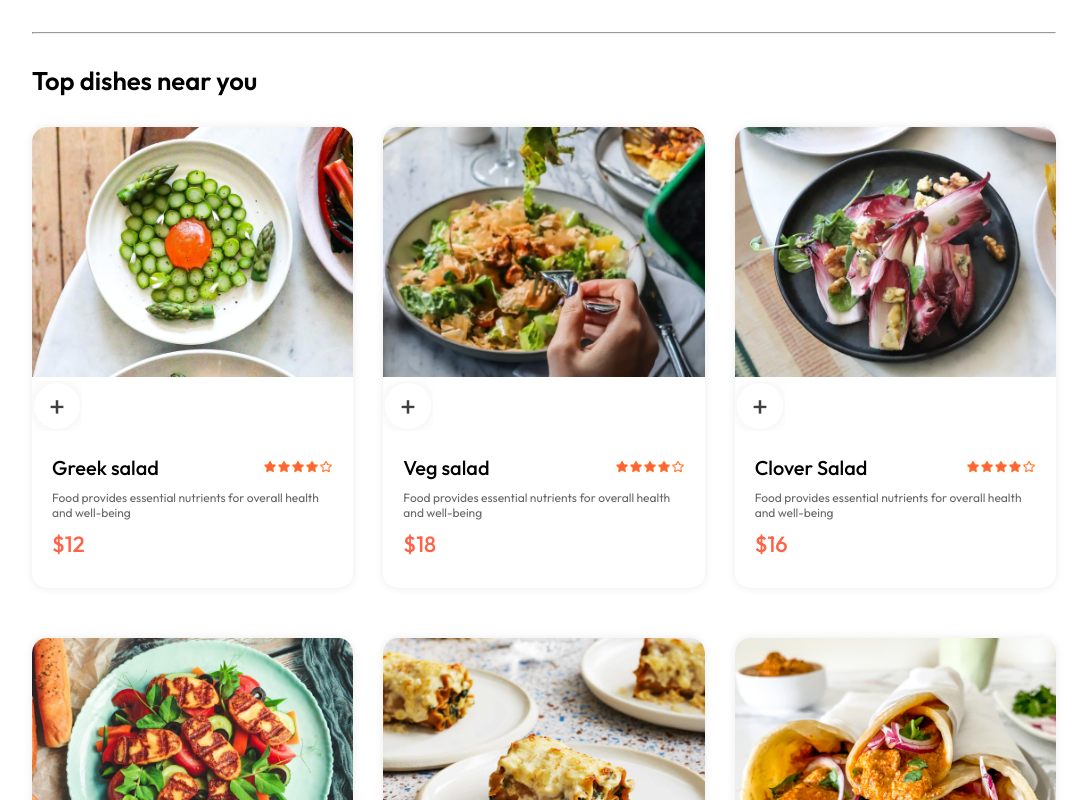
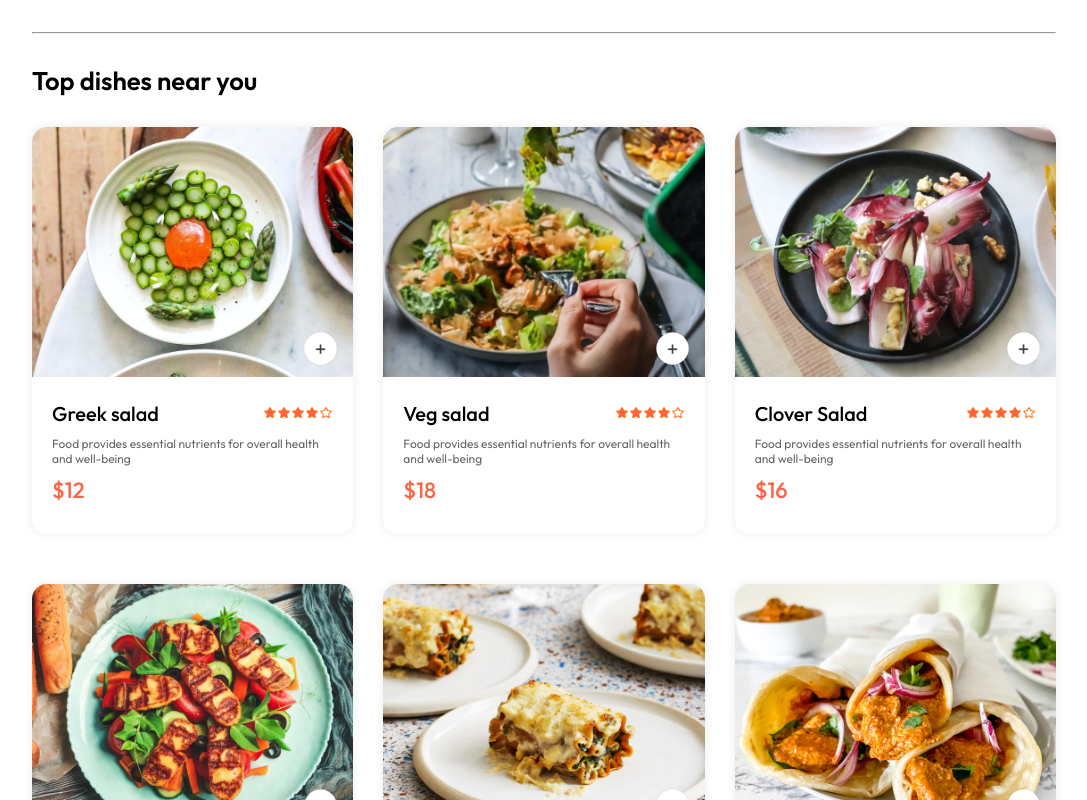
Before and after one commit to n-jabes/best-pilau-frontend, a React (Vite) app: page / in a window 1280 px wide. Shown: the part 880-1680 px from the top of the page, without its empty margins (96-1183 px from the left). Built offline with nearby package versions, Linux system fonts and the light colour scheme.

Commit message:
update: add the add and remove icons to the food item container

```diff
--- a/src/components/FoodItem/FoodItem.css
+++ b/src/components/FoodItem/FoodItem.css
@@ -43,3 +43,31 @@
     font-weight: 500;
     margin: 10px 0px
 }
+
+.food-item-img-container{
+    position: relative;
+}
+
+.food-item-img-container .add{
+    width: 35px;
+    position: absolute;
+    bottom: 15px;
+    right: 15px;
+    cursor: pointer;
+    border-radius: 50%;
+}
+
+.food-item-counter{
+    position: absolute;
+    bottom: 15px;
+    right: 15px;
+    display: flex;
+    align-items: center;
+    gap: 10px;
+    padding: 6px;
+    border-radius: 50px; background: #fff;
+}
+
+.food-item-counter img{
+    width: 30px;
+}
--- a/src/components/FoodItem/FoodItem.jsx
+++ b/src/components/FoodItem/FoodItem.jsx
@@ -1,29 +1,47 @@
-import React, {useState} from 'react'
-import './FoodItem.css'
-import { assets } from '../../assets/assets'
+import React, { useState } from 'react';
+import './FoodItem.css';
+import { assets } from '../../assets/assets';
 
-const FoodItem = ({id,name,price,description, image}) => {
-
-    const [itemCount, setItemCount] = useState(0);
+const FoodItem = ({ id, name, price, description, image }) => {
+  const [itemCount, setItemCount] = useState(0);
 
   return (
-    <div className='food-item'>
-        <div className='food-item-img-container'>
-            <img className='food-item-image' src={image}></img>
-            {!itemCount ? <img className='add' onClick={()=>setItemCount(prev=>prev+1)} src={assets.add_icon_white} alt='' /> : <div className='food-item-counter'></div>
-            }
+    <div className="food-item">
+      <div className="food-item-img-container">
+        <img className="food-item-image" src={image}></img>
+        {!itemCount ? (
+          <img
+            className="add"
+            onClick={() => setItemCount((prev) => prev + 1)}
+            src={assets.add_icon_white}
+            alt=""
+          />
+        ) : (
+          <div className="food-item-counter">
+            <img
+              onClick={() => setItemCount((prev) => prev - 1)}
+              src={assets.remove_icon_red}
+              alt=""
+            />
+            <p>{itemCount}</p>
+            <img
+              onClick={() => setItemCount((prev) => prev + 1)}
+              src={assets.add_icon_green}
+              alt=""
+            />
+          </div>
+        )}
+      </div>
+      <div className="food-item-info">
+        <div className="food-item-name-rating">
+          <p>{name}</p>
+          <img src={assets.rating_starts} alt="" />
         </div>
-        <div className='food-item-info'>
-            <div className='food-item-name-rating'>
-                <p>{name}</p>
-                <img src={assets.rating_starts} alt="" />
-            </div>
-            <p className='food-item-desc'>{description}</p>
-            <p className='food-item-price'>${price}</p>
-        </div>
+        <p className="food-item-desc">{description}</p>
+        <p className="food-item-price">${price}</p>
+      </div>
+    </div>
+  );
+};
 
-    </div>
-  )
-}
-
-export default FoodItem
+export default FoodItem;
```
